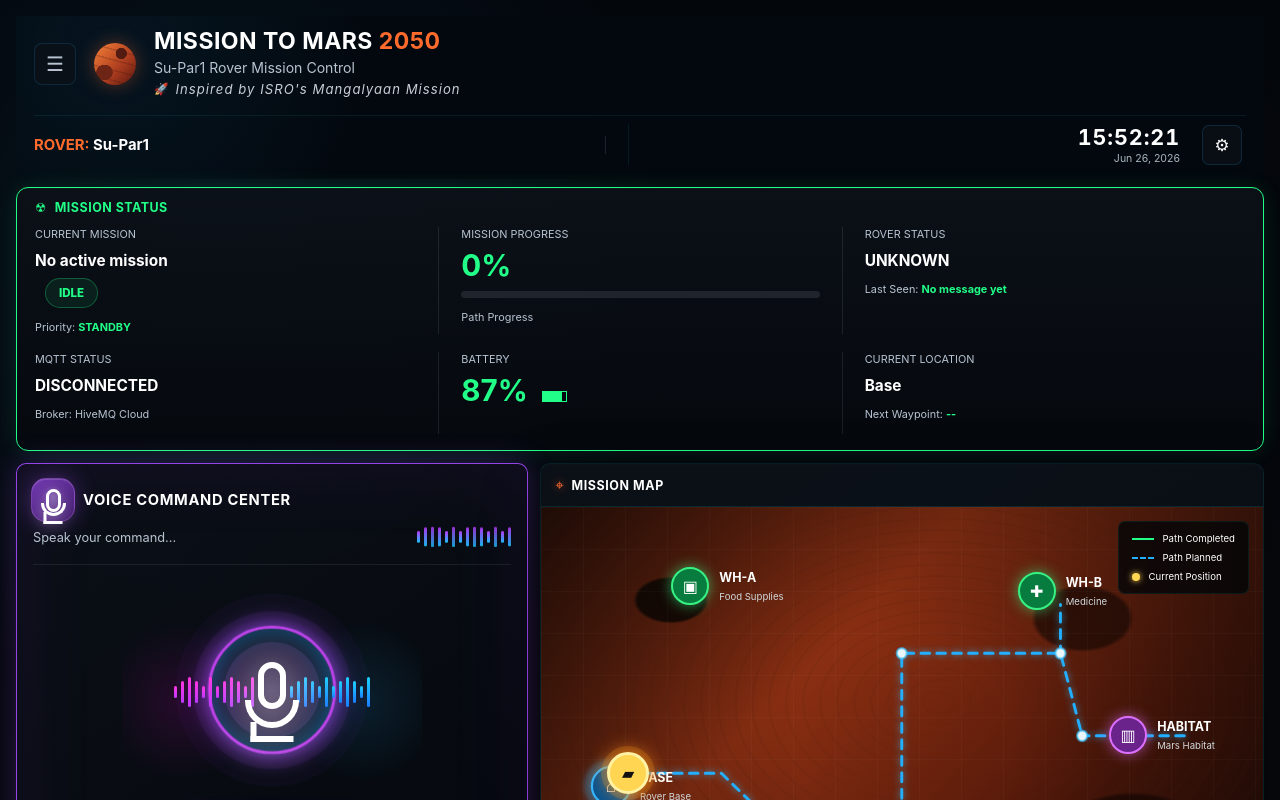
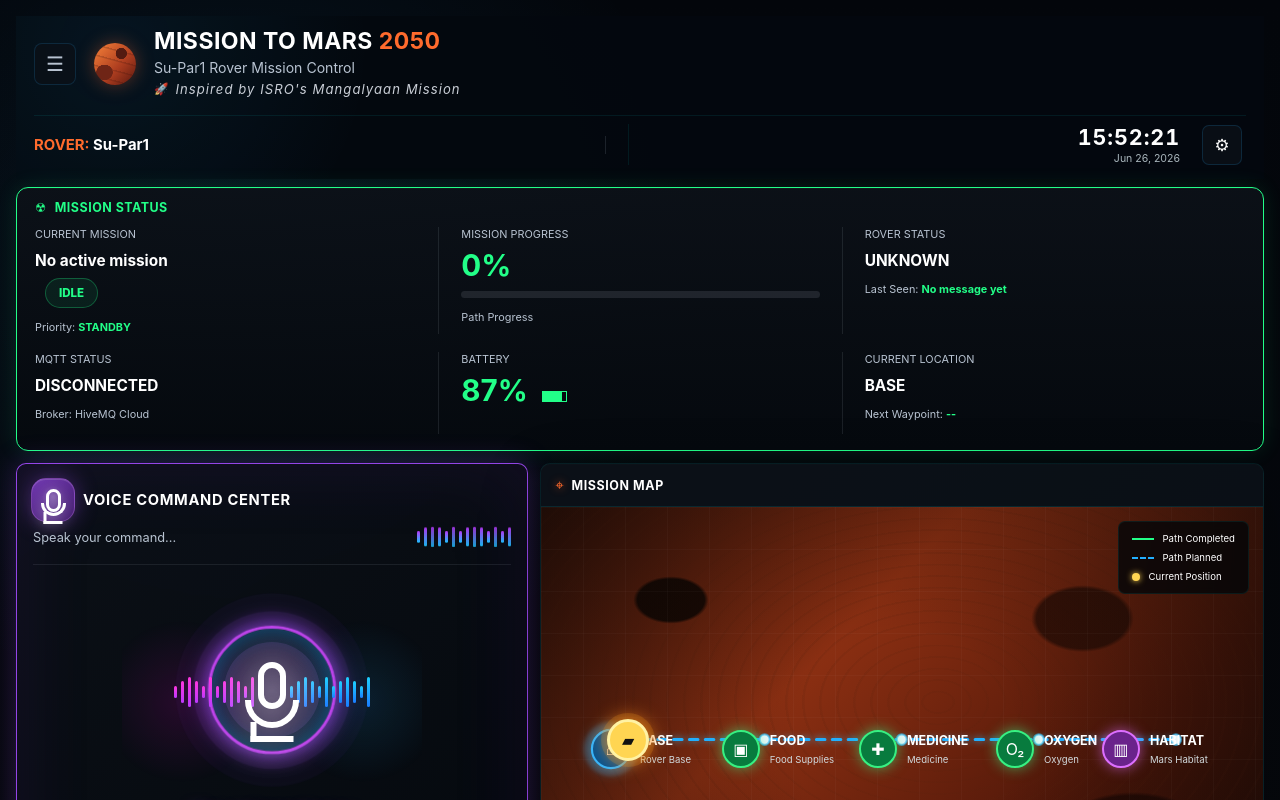
Before and after one commit to DafloInnovations/mars-rover, a React (Vite) app in the folder mission_control/frontend/: page / in a window 1280 px wide. Shown: the top 800 px of the page. Built offline with nearby package versions, Linux system fonts and the light colour scheme; no server answers.

Commit message:
Update straight-line RFID checkpoint navigation

```diff
--- a/mission_control/frontend/src/App.jsx
+++ b/mission_control/frontend/src/App.jsx
@@ -26,79 +26,74 @@ const diagnosticCommands = [
 ];
 
 const missionDetails = {
-  1: { label: "Deliver Food", cargo: "Food", pickup: "wh-a", waypoint: "WH-A" },
-  2: { label: "Deliver Medicine", cargo: "Medicine", pickup: "wh-b", waypoint: "WH-B" },
-  3: { label: "Deliver Oxygen", cargo: "Oxygen", pickup: "wh-c", waypoint: "WH-C" },
-  4: { label: "Collect Research Sample", cargo: "Research Sample", pickup: "wh-a", waypoint: "HABITAT" },
+  1: { label: "Deliver Food", cargo: "Food Supplies", pickup: "food", waypoint: "FOOD" },
+  2: { label: "Deliver Medicine", cargo: "Medicine", pickup: "medicine", waypoint: "MEDICINE" },
+  3: { label: "Deliver Oxygen", cargo: "Oxygen", pickup: "oxygen", waypoint: "OXYGEN" },
+  4: { label: "Go to Habitat", cargo: "None", pickup: null, waypoint: "HABITAT" },
   5: { label: "Return to Base", cargo: "None", pickup: null, waypoint: "BASE" },
 };
 
 const mapWaypoints = {
-  base: { x: 120, y: 355, label: "Base" },
-  j1: { x: 500, y: 430, label: "J1" },
-  j2: { x: 500, y: 195, label: "J2" },
-  "wh-a": { x: 300, y: 195, label: "WH-A" },
-  "wh-b": { x: 720, y: 130, label: "WH-B" },
-  "wh-c": { x: 500, y: 525, label: "WH-C" },
-  habitat: { x: 900, y: 305, label: "Habitat" },
+  base: { x: 120, y: 310, label: "BASE" },
+  food: { x: 310, y: 310, label: "FOOD" },
+  medicine: { x: 500, y: 310, label: "MEDICINE" },
+  oxygen: { x: 690, y: 310, label: "OXYGEN" },
+  habitat: { x: 880, y: 310, label: "HABITAT" },
 };
 
 const routeSegments = {
-  "base>j1": ["base", { x: 250, y: 355 }, { x: 330, y: 430 }, "j1"],
-  "j1>base": ["j1", { x: 330, y: 430 }, { x: 250, y: 355 }, "base"],
-  "j1>j2": ["j1", "j2"],
-  "j2>j1": ["j2", "j1"],
-  "j2>wh-a": ["j2", "wh-a"],
-  "wh-a>j2": ["wh-a", "j2"],
-  "j2>wh-b": ["j2", { x: 720, y: 195 }, "wh-b"],
-  "wh-b>j2": ["wh-b", { x: 720, y: 195 }, "j2"],
-  "j1>wh-c": ["j1", "wh-c"],
-  "wh-c>j1": ["wh-c", "j1"],
-  "j2>habitat": ["j2", { x: 720, y: 195 }, { x: 750, y: 305 }, "habitat"],
-  "habitat>j2": ["habitat", { x: 750, y: 305 }, { x: 720, y: 195 }, "j2"],
+  "base>food": ["base", "food"],
+  "food>base": ["food", "base"],
+  "food>medicine": ["food", "medicine"],
+  "medicine>food": ["medicine", "food"],
+  "medicine>oxygen": ["medicine", "oxygen"],
+  "oxygen>medicine": ["oxygen", "medicine"],
+  "oxygen>habitat": ["oxygen", "habitat"],
+  "habitat>oxygen": ["habitat", "oxygen"],
 };
 
 const validRoadGraph = {
-  base: ["j1"],
-  j1: ["base", "j2", "wh-c"],
-  j2: ["j1", "wh-a", "wh-b", "habitat"],
-  "wh-a": ["j2"],
-  "wh-b": ["j2"],
-  "wh-c": ["j1"],
-  habitat: ["j2"],
+  base: ["food"],
+  food: ["base", "medicine"],
+  medicine: ["food", "oxygen"],
+  oxygen: ["medicine", "habitat"],
+  habitat: ["oxygen"],
 };
 
 const missionStops = {
-  1: ["wh-a", "habitat"],
-  2: ["wh-b", "habitat"],
-  3: ["wh-c", "habitat"],
-  4: ["wh-a", "wh-b", "habitat"],
+  1: ["food"],
+  2: ["medicine"],
+  3: ["oxygen"],
+  4: ["habitat"],
   5: ["base"],
 };
 
 const waypointAliases = {
   base: "base",
-  j1: "j1",
-  j2: "j2",
-  "wh-a": "wh-a",
-  wha: "wh-a",
-  "warehouse-a": "wh-a",
-  "wh-b": "wh-b",
-  whb: "wh-b",
-  "warehouse-b": "wh-b",
-  "wh-c": "wh-c",
-  whc: "wh-c",
-  "warehouse-c": "wh-c",
+  food: "food",
+  "food supplies": "food",
+  medicine: "medicine",
+  oxygen: "oxygen",
+  "wh-a": "food",
+  wha: "food",
+  wh_a: "food",
+  "warehouse-a": "food",
+  "wh-b": "medicine",
+  whb: "medicine",
+  wh_b: "medicine",
+  "warehouse-b": "medicine",
+  "wh-c": "oxygen",
+  whc: "oxygen",
+  wh_c: "oxygen",
+  "warehouse-c": "oxygen",
   habitat: "habitat",
 };
 
 const waypointLogMessages = {
   base: "Reached Base",
-  j1: "Reached J1",
-  j2: "Reached J2",
-  "wh-a": "Reached WH-A",
-  "wh-b": "Reached WH-B",
-  "wh-c": "Reached WH-C",
+  food: "Reached Food",
+  medicine: "Reached Medicine",
+  oxygen: "Reached Oxygen",
   habitat: "Reached Habitat",
 };
 
@@ -395,30 +390,27 @@ function ColonyMap({
           preserveAspectRatio="none"
           viewBox="0 0 1000 620"
         >
-          <path className="route planned" d="M120 355 L250 355 L330 430 L500 430" />
-          <path className="route planned" d="M500 430 L500 195 L720 195 L750 305" />
-          <path className="route planned" d="M500 430 L500 525" />
-          <path className="route planned" d="M720 195 L720 130" />
-          <path className="route planned" d="M750 305 L900 305" />
+          <path className="route planned" d="M120 310 L310 310 L500 310 L690 310 L880 310" />
           {plannedPath && <path className="mission-route planned" d={plannedPath} />}
           {completedPath && <path className="mission-route completed" d={completedPath} />}
-          <circle className="junction" cx="500" cy="430" r="7" />
-          <circle className="junction" cx="500" cy="195" r="7" />
-          <circle className="junction" cx="720" cy="195" r="7" />
-          <circle className="junction" cx="750" cy="305" r="7" />
+          <circle className="junction" cx="120" cy="310" r="7" />
+          <circle className="junction" cx="310" cy="310" r="7" />
+          <circle className="junction" cx="500" cy="310" r="7" />
+          <circle className="junction" cx="690" cy="310" r="7" />
+          <circle className="junction" cx="880" cy="310" r="7" />
         </svg>
 
         <div className={`map-node base-node ${currentWaypoint === "base" ? "current" : ""}`}>
           <span>⌂</span><strong>BASE</strong><small>Rover Base</small>
         </div>
-        <div className={`map-node wha-node ${currentWaypoint === "wh-a" ? "current" : ""}`}>
-          <span>▣</span><strong>WH-A</strong><small>Food Supplies</small>
+        <div className={`map-node food-node ${currentWaypoint === "food" ? "current" : ""}`}>
+          <span>▣</span><strong>FOOD</strong><small>Food Supplies</small>
         </div>
-        <div className={`map-node whb-node ${currentWaypoint === "wh-b" ? "current" : ""}`}>
-          <span>✚</span><strong>WH-B</strong><small>Medicine</small>
+        <div className={`map-node medicine-node ${currentWaypoint === "medicine" ? "current" : ""}`}>
+          <span>✚</span><strong>MEDICINE</strong><small>Medicine</small>
         </div>
-        <div className={`map-node whc-node ${currentWaypoint === "wh-c" ? "current" : ""}`}>
-          <span>O₂</span><strong>WH-C</strong><small>Oxygen</small>
+        <div className={`map-node oxygen-node ${currentWaypoint === "oxygen" ? "current" : ""}`}>
+          <span>O₂</span><strong>OXYGEN</strong><small>Oxygen</small>
         </div>
         <div className={`map-node habitat-node ${currentWaypoint === "habitat" ? "current" : ""} ${habitatDelivered ? "success" : ""}`}>
           <span>▥</span><strong>HABITAT</strong><small>Mars Habitat</small>
--- a/mission_control/frontend/src/styles.css
+++ b/mission_control/frontend/src/styles.css
@@ -745,12 +745,12 @@ button {
   }
 }
 
-.base-node { top: 56%; left: 7%; }
+.base-node { top: 48%; left: 7%; }
 .base-node > span { background: #07538f; border-color: #35b6ff; box-shadow: 0 0 14px rgba(53, 182, 255, 0.65); }
-.wha-node { top: 13%; left: 18%; }
-.whb-node { top: 14%; left: 66%; }
-.whc-node { bottom: 8%; left: 42%; }
-.habitat-node { top: 45%; right: 4%; }
+.food-node { top: 48%; left: 25%; }
+.medicine-node { top: 48%; left: 44%; }
+.oxygen-node { top: 48%; left: 63%; }
+.habitat-node { top: 48%; right: 5%; }
 .habitat-node > span { background: #6a238b; border-color: #dd6fff; box-shadow: 0 0 14px rgba(221, 111, 255, 0.6); }
 
 .rover-marker {
```
Also changed, not shown: 2 other files (tests, documents, lock files or other folders).
